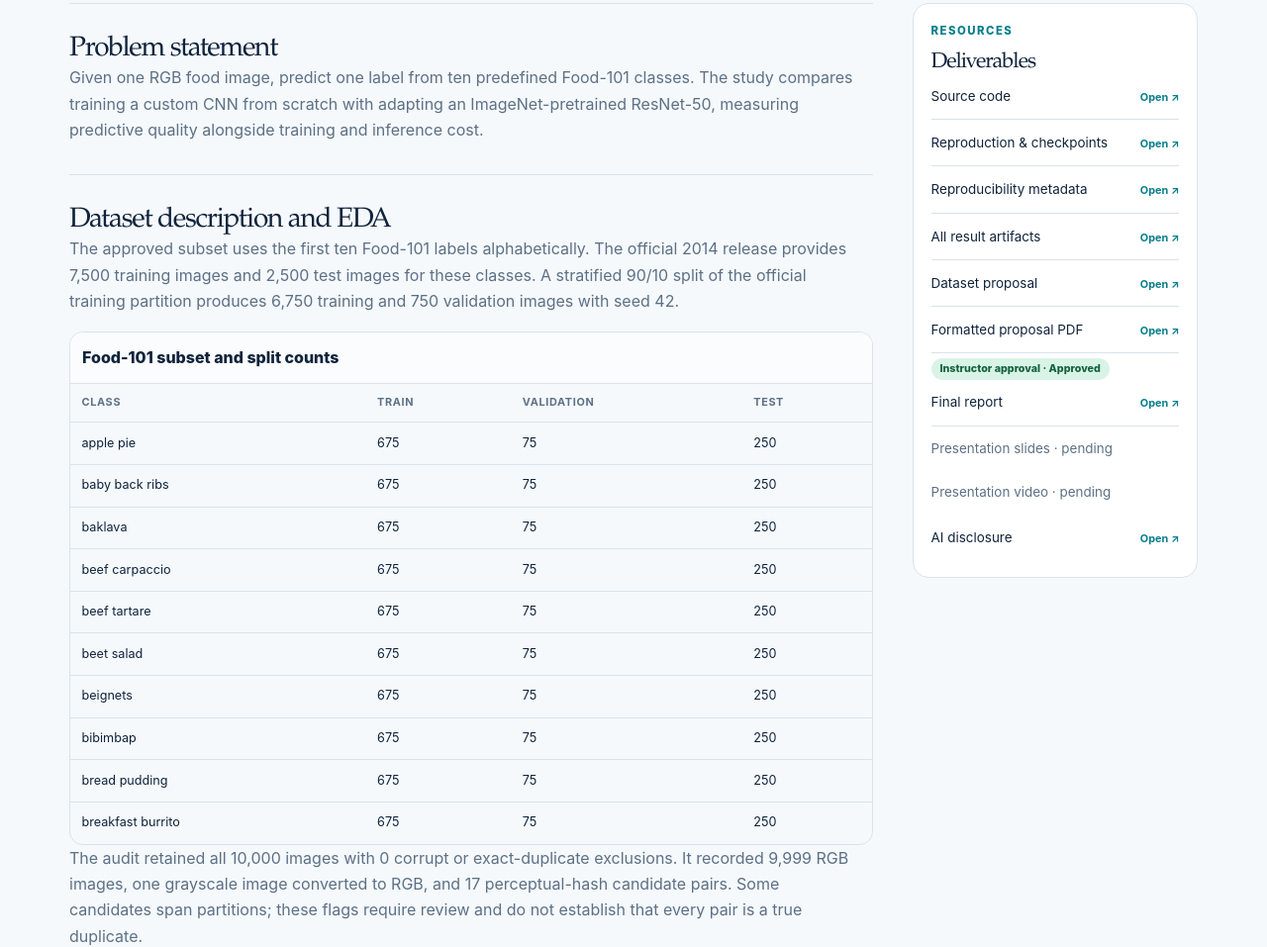
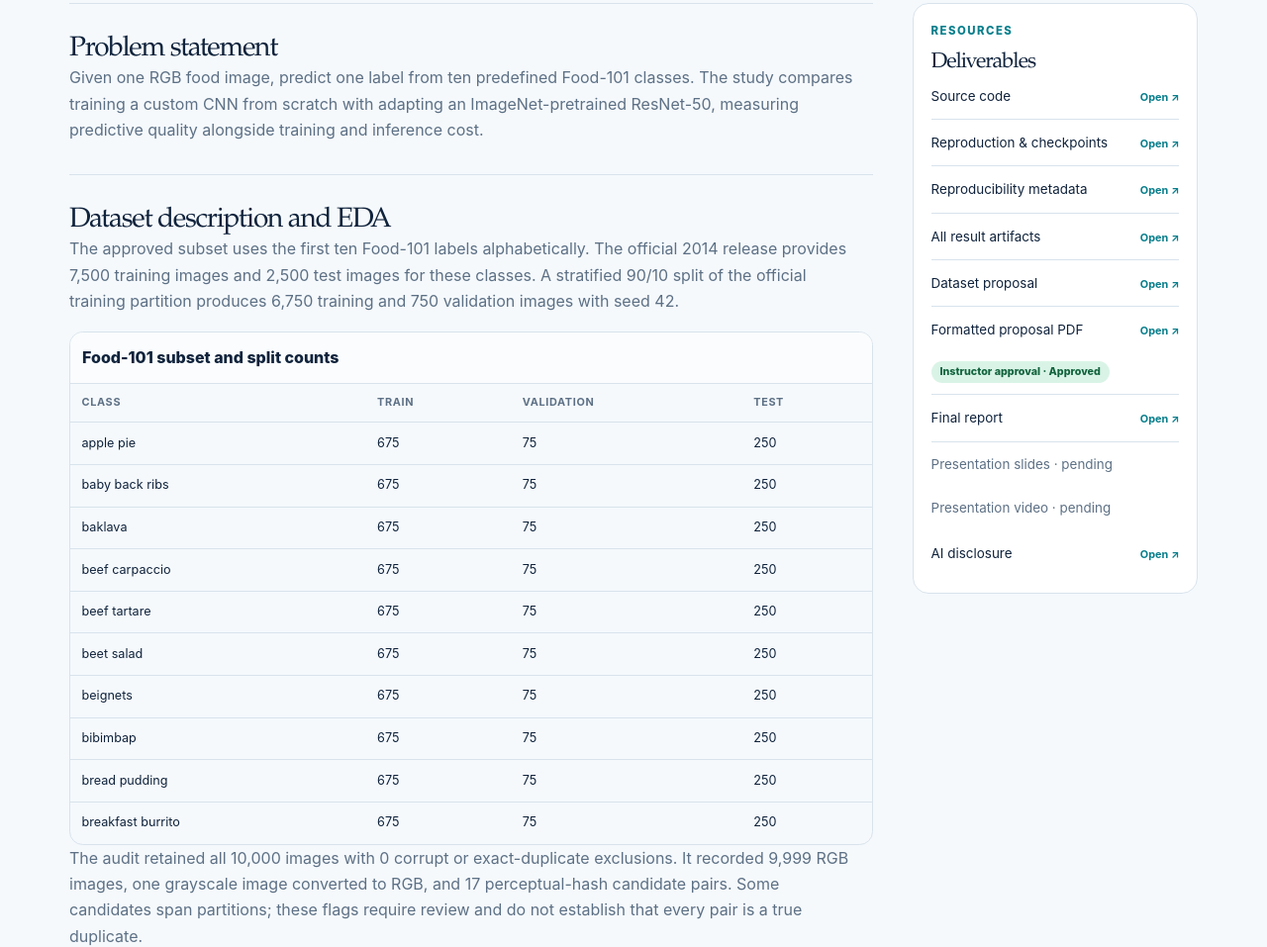
Before and after one commit to LongQuach45/DL261-Assignments, an Astro site: page /DL261-Assignments/assignments/a2 in a window 1280 px wide. Shown: the part 722-1679 px from the top of the page at 99% size. Built offline with nearby package versions, Linux system fonts and the light colour scheme; Astro itself is replaced by a stand-in of ours.

Commit message:
Group approval badge with dataset proposal

```diff
--- a/src/pages/assignments/a2.astro
+++ b/src/pages/assignments/a2.astro
@@ -104,9 +104,11 @@ const seconds = (value: string) => value + " s";
       <a class="resource-link" href={external.a2Readme}><span>Reproduction & checkpoints</span><b>Open ↗</b></a>
       <a class="resource-link" href={external.a2Metadata}><span>Reproducibility metadata</span><b>Open ↗</b></a>
       <a class="resource-link" href={external.a2Results}><span>All result artifacts</span><b>Open ↗</b></a>
-      <a class="resource-link" href={external.a2Proposal}><span>Dataset proposal</span><b>Open ↗</b></a>
-      <a class="resource-link" href={external.a2ProposalPdf}><span>Formatted proposal PDF</span><b>Open ↗</b></a>
-      <p><span class="status status-complete">Instructor approval · Approved</span></p>
+      <div class="proposal-resources" role="group" aria-label="Approved dataset proposal">
+        <a class="resource-link" href={external.a2Proposal}><span>Dataset proposal</span><b>Open ↗</b></a>
+        <a class="resource-link" href={external.a2ProposalPdf}><span>Formatted proposal PDF</span><b>Open ↗</b></a>
+        <p><span class="status status-complete">Instructor approval · Approved</span></p>
+      </div>
       <a class="resource-link" href={external.a2Report}><span>Final report</span><b>Open ↗</b></a>
       <div class="pending">Presentation slides · pending</div>
       <div class="pending">Presentation video · pending</div>
@@ -114,3 +116,9 @@ const seconds = (value: string) => value + " s";
     </section></aside>
   </section>
 </BaseLayout>
+
+<style>
+  .proposal-resources { border-bottom: 1px solid var(--line); padding-bottom: .75rem; }
+  .proposal-resources > .resource-link:last-of-type { border-bottom: 0; }
+  .proposal-resources p { margin: .25rem 0 0; }
+</style>
```
